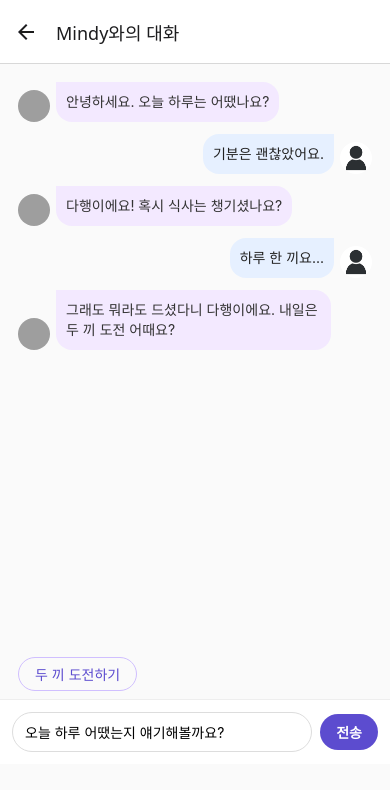
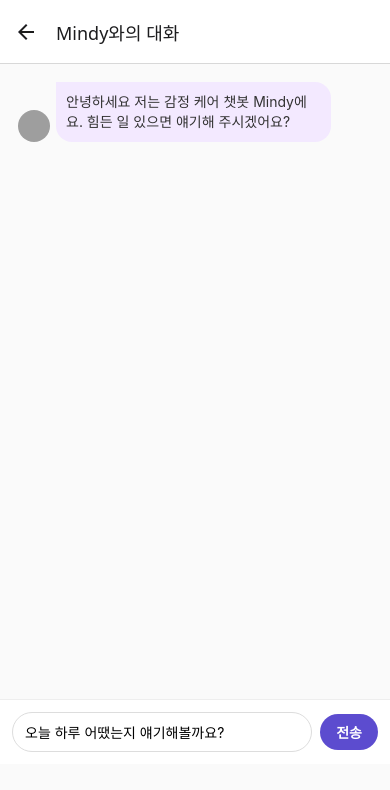
Before and after one commit to jimyung-shim/Mindy-demo, a React Native app in the folder mindy-demo/: screen /Chat in a window 390 px wide. Shown: the top 790 px of the page. Built offline with nearby package versions, Linux system fonts and the light colour scheme; grey boxes are pictures that could not be loaded.

Commit message:
chore: 챗봇 초기 메시지 수정 #3

```diff
--- a/mindy-demo/screens/ChatScreen.js
+++ b/mindy-demo/screens/ChatScreen.js
@@ -7,16 +7,16 @@ import InputBar from '../components/InputBar';
 import { PROXY_SERVER } from '@env';
 
 const initialMessages = [
-  { id: '1', sender: 'bot', text: '안녕하세요. 오늘 하루는 어땠나요?' },
-  { id: '2', sender: 'user', text: '기분은 괜찮았어요.' },
-  { id: '3', sender: 'bot', text: '다행이에요! 혹시 식사는 챙기셨나요?' },
-  { id: '4', sender: 'user', text: '하루 한 끼요...' },
-  {
-    id: '5',
-    sender: 'bot',
-    text: '그래도 뭐라도 드셨다니 다행이에요. 내일은 두 끼 도전 어때요?',
-    quickReplies: ['두 끼 도전하기'],
-  },
+  { id: '1', sender: 'bot', text: `안녕하세요 저는 감정 케어 챗봇 Mindy에요. 힘든 일 있으면 얘기해 주시겠어요?` },
+  //{ id: '2', sender: 'user', text: '기분은 괜찮았어요.' },
+  //{ id: '3', sender: 'bot', text: '다행이에요! 혹시 식사는 챙기셨나요?' },
+  //{ id: '4', sender: 'user', text: '하루 한 끼요...' },
+  //{
+    // id: '5',
+    // sender: 'bot',
+    // text: '그래도 뭐라도 드셨다니 다행이에요. 내일은 두 끼 도전 어때요?',
+    //quickReplies: ['두 끼 도전하기'],
+  //},
 ];
 
 export default function ChatScreen() {
@@ -112,7 +112,7 @@ export default function ChatScreen() {
       />
 
       {/* 빠른 응답 버튼 */}
-      {lastMsg.quickReplies && (
+      {/* {lastMsg.quickReplies && (
         <View style={styles.quickReplies}>
           {lastMsg.quickReplies.map((qr) => (
             <QuickReplyButton
@@ -123,7 +123,7 @@ export default function ChatScreen() {
             />
           ))}
         </View>
-      )}
+      )} */}
 
       <InputBar value={input} onChangeText={setInput} onSend={onSend} />
     </SafeAreaView>
```
